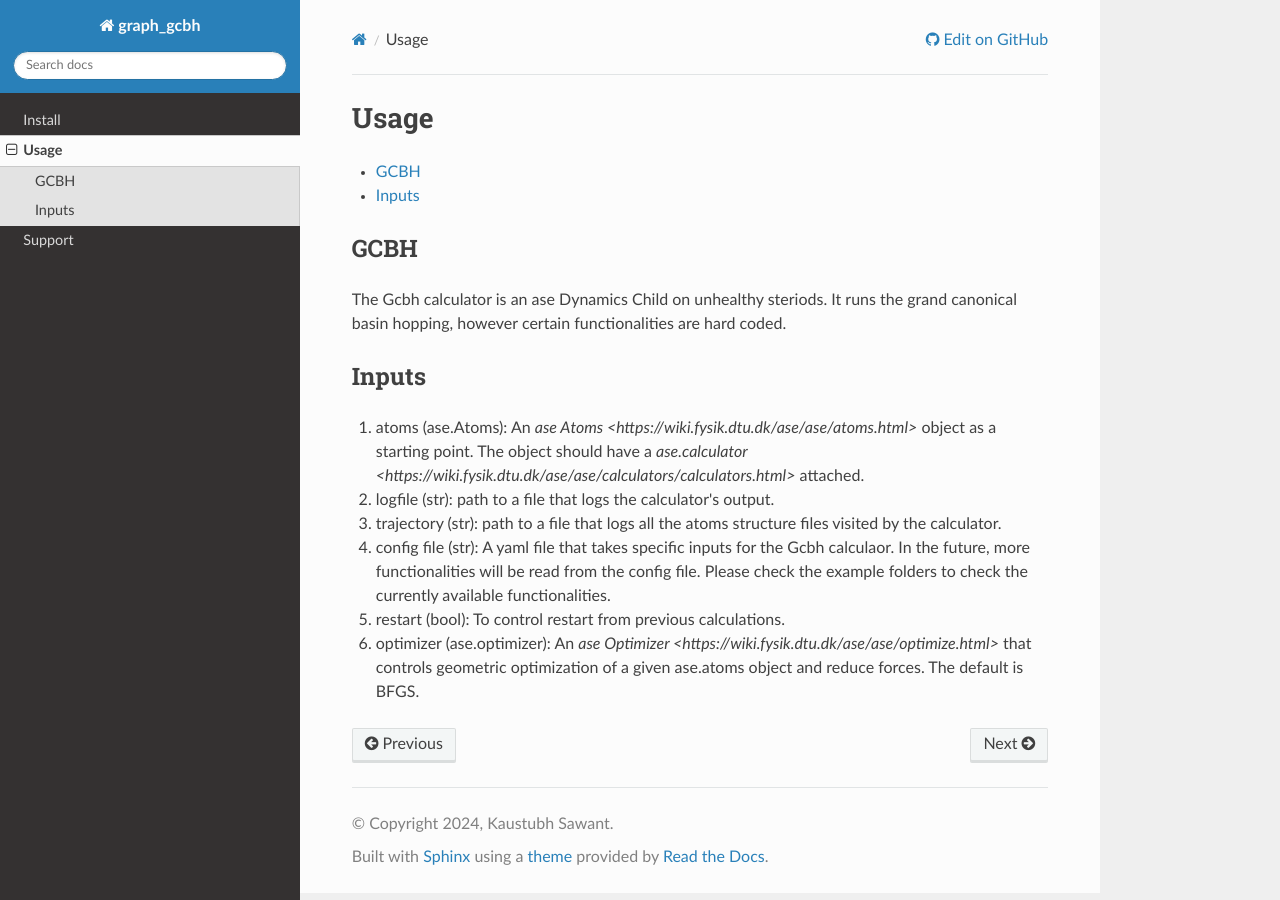
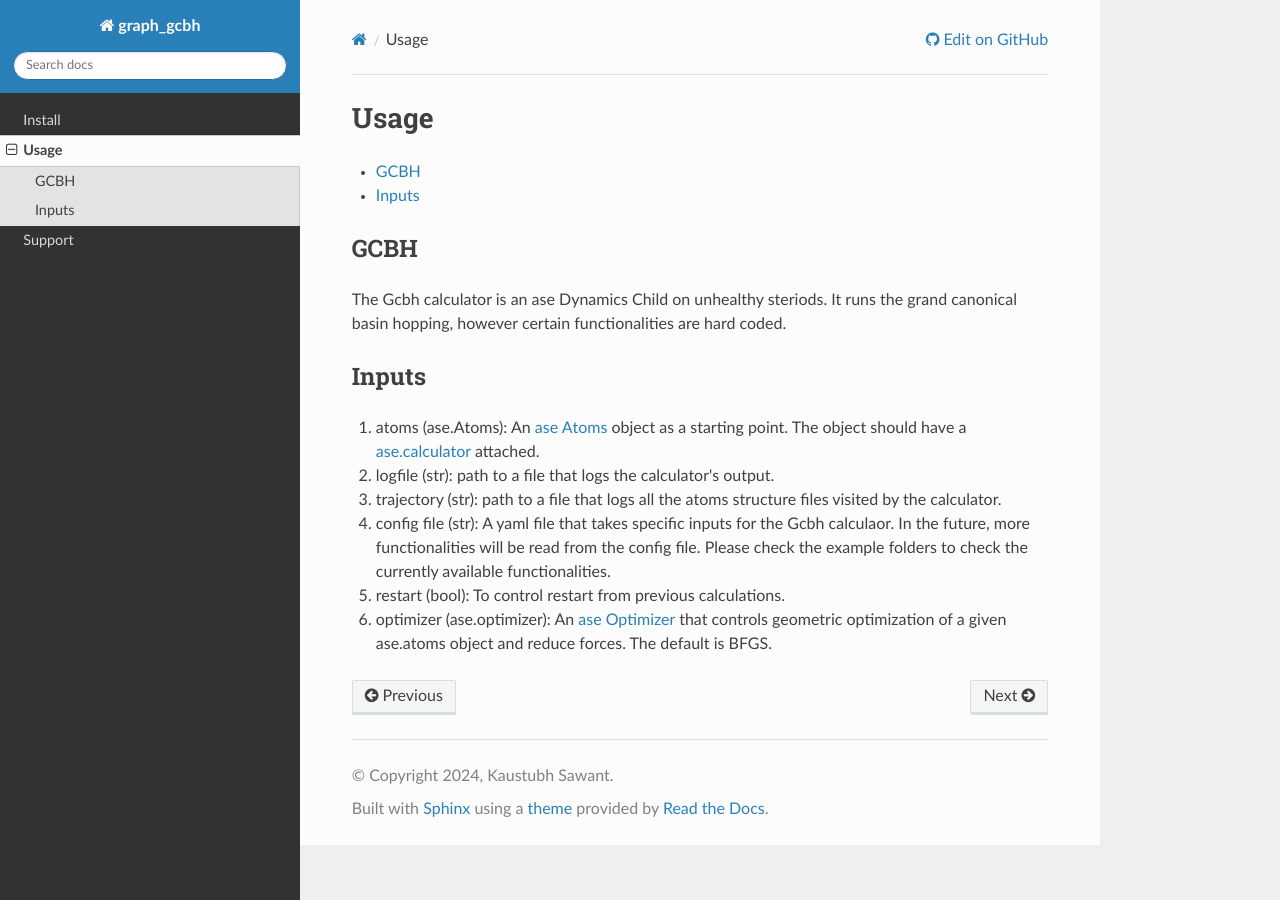
Before and after one commit to kkjsawantucla/gg, a Sphinx documentation site: the page built from docs/source/usage.rst, in a window 1280 px wide. Built offline with Sphinx 7.4.7 and the Read the Docs theme 3.1.0, drawn with Linux system fonts in a browser that asks for light colours.

Commit message:
Update usage.rst

```diff
--- a/docs/source/usage.rst
+++ b/docs/source/usage.rst
@@ -20,9 +20,9 @@ The Gcbh calculator is an ase Dynamics Child on unhealthy steriods. It runs the
 
 Inputs
 ------
-1. atoms (ase.Atoms): An `ase Atoms <https://wiki.fysik.dtu.dk/ase/ase/atoms.html>` object as a starting point. The object should have a `ase.calculator <https://wiki.fysik.dtu.dk/ase/ase/calculators/calculators.html>` attached.
+1. atoms (ase.Atoms): An `ase Atoms <https://wiki.fysik.dtu.dk/ase/ase/atoms.html>`_ object as a starting point. The object should have a `ase.calculator <https://wiki.fysik.dtu.dk/ase/ase/calculators/calculators.html>`_ attached.
 2. logfile (str): path to a file that logs the calculator's output.
 3. trajectory (str): path to a file that logs all the atoms structure files visited by the calculator.
 4. config file (str): A yaml file that takes specific inputs for the Gcbh calculaor. In the future, more functionalities will be read from the config file. Please check the example folders to check the currently available functionalities.
 5. restart (bool): To control restart from previous calculations.
-6. optimizer (ase.optimizer): An `ase Optimizer <https://wiki.fysik.dtu.dk/ase/ase/optimize.html>` that controls geometric optimization of a given ase.atoms object and reduce forces. The default is BFGS.
+6. optimizer (ase.optimizer): An `ase Optimizer <https://wiki.fysik.dtu.dk/ase/ase/optimize.html>`_ that controls geometric optimization of a given ase.atoms object and reduce forces. The default is BFGS.
```
